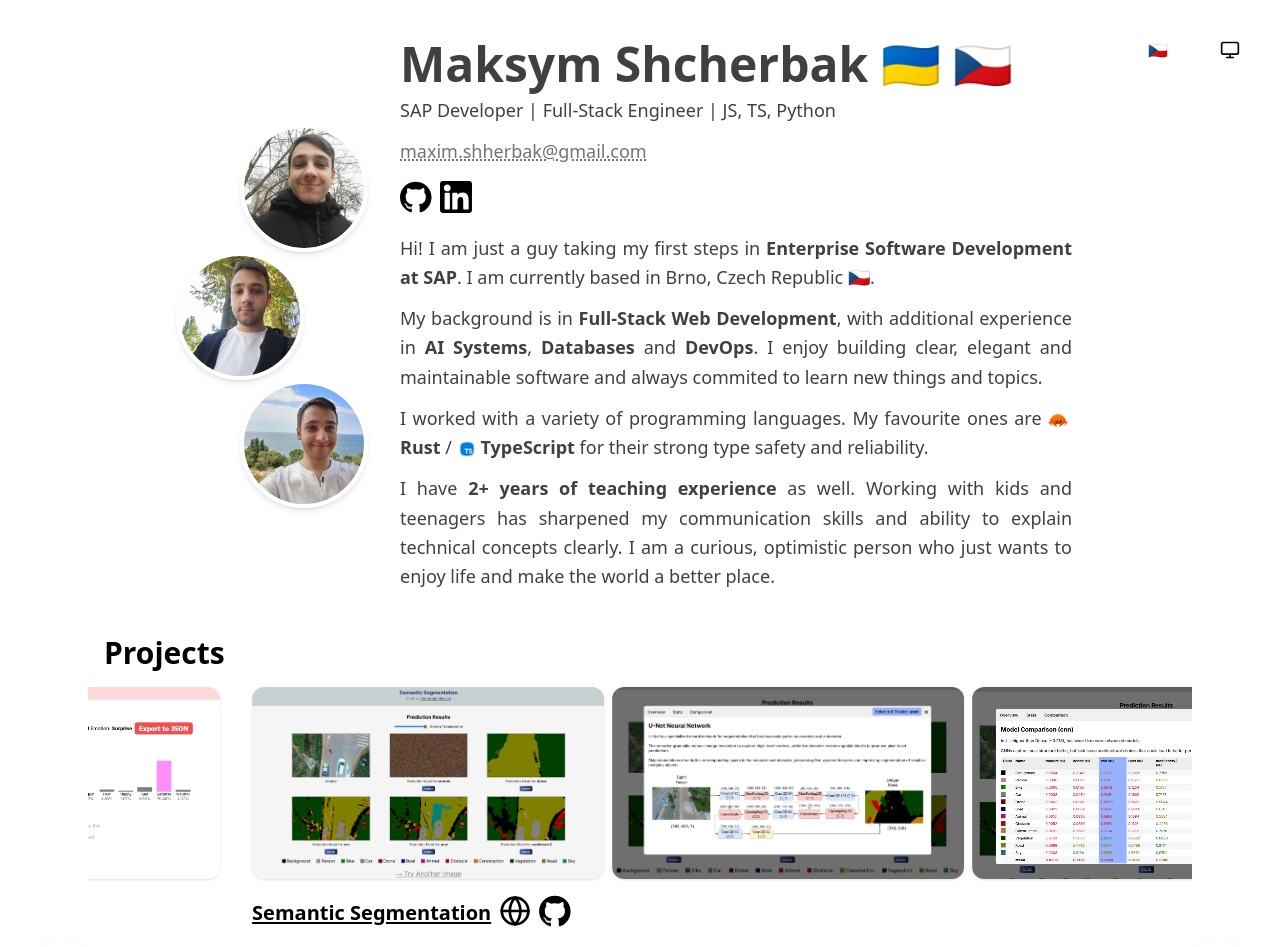
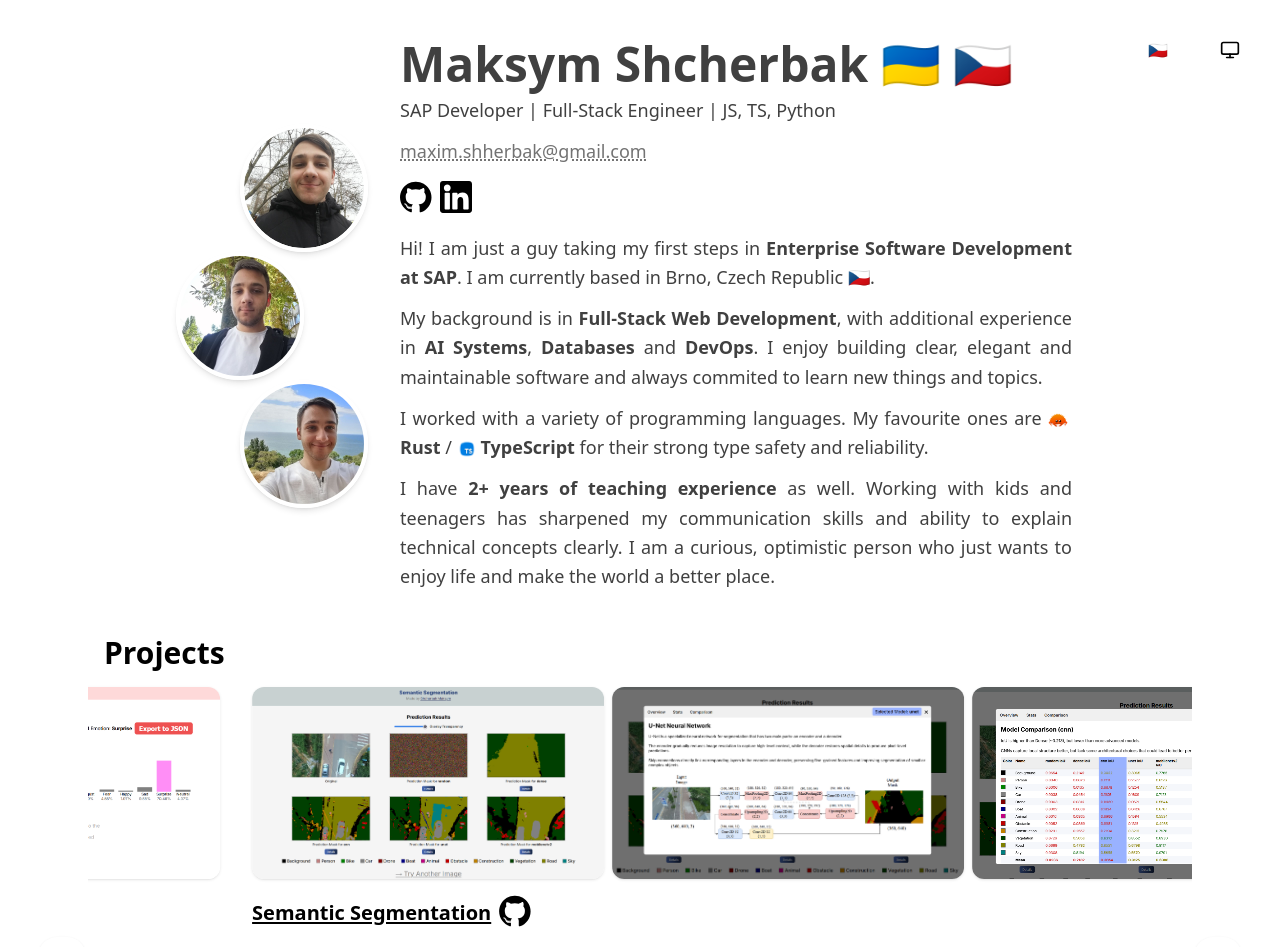
Before and after one commit to MaksymShcherbak/website, a Next.js app: page / in a window 1280 px wide. Shown: the top 947 px of the page. Built offline with nearby package versions, Linux system fonts and the light colour scheme.

Commit message:
Remove website links for now

```diff
--- a/src/components/carousel.tsx
+++ b/src/components/carousel.tsx
@@ -138,9 +138,9 @@ export default function ProjectCarousel({ locale }: ProjectCarouselProps) {
                   )}
                   {p.website && p.repo && (
                     <>
-                      <a href={p.website} target="_blank">
+                      {/*<a href={p.website} target="_blank">
                         <Globe className="object-cover w-[32px] h-[32px] inline-block ml-2 mb-2" />
-                      </a>
+                      </a>*/}
                       <a href={p.repo} target="_blank">
                         <Image
                           src="/github.svg"
```
